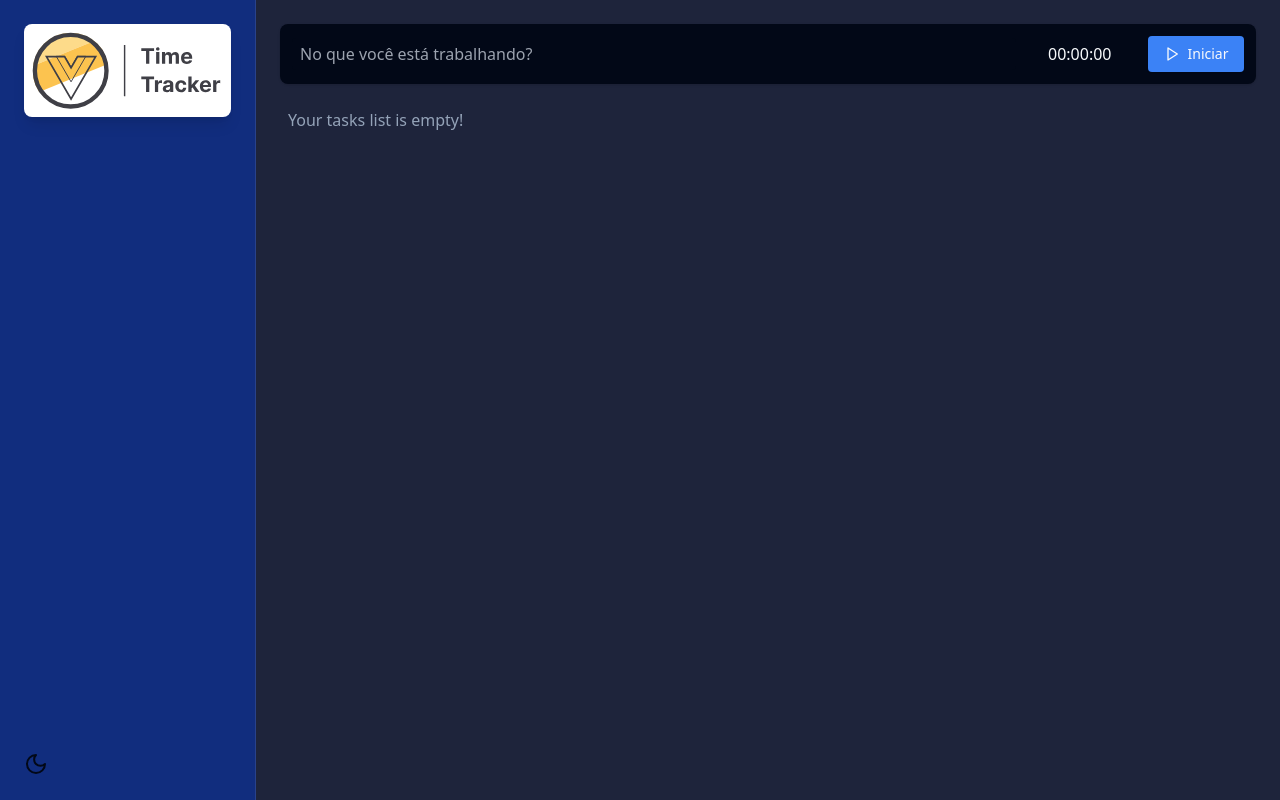
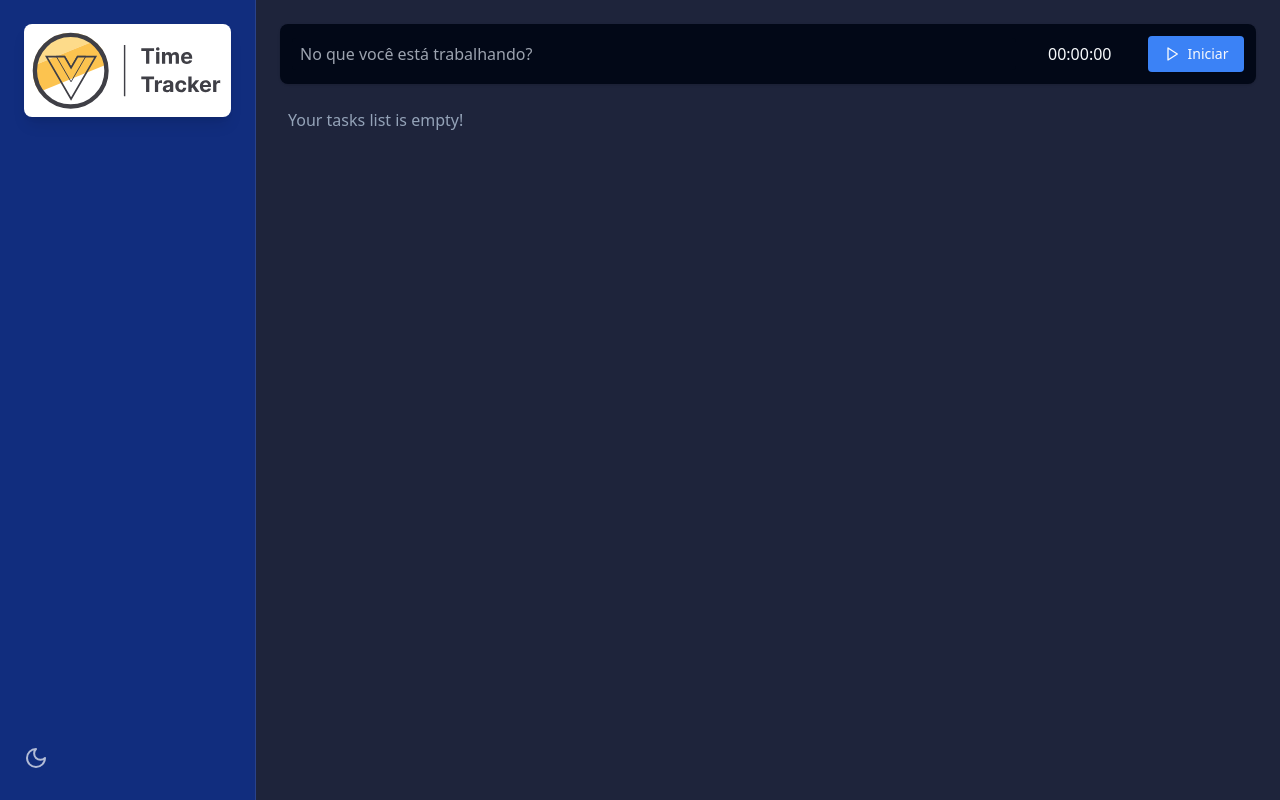
Before and after one commit to adeonirlabs/alura-time-tracker, a Vue app: page / in a window 1280 px wide. Built offline with nearby package versions, Linux system fonts and the light colour scheme.

Commit message:
Create a toggle theme component and refactor the sidebar component

```diff
--- a/src/App.vue
+++ b/src/App.vue
@@ -25,7 +25,7 @@ export default {
 
 <template>
   <div class="grid grid-cols-1 md:grid-cols-[16rem_1fr]">
-    <SideBar @toggle-dark-mode="toggleTheme" />
+    <SideBar @toggle-theme="toggleTheme" />
     <main class="bg-muted">
       <RouterView />
     </main>
--- a/src/components/app/SideBar.vue
+++ b/src/components/app/SideBar.vue
@@ -1,25 +1,17 @@
 <script lang="ts">
-import { Moon, Sun } from 'lucide-vue-next'
-
 import AppLogo from '@/components/ui/AppLogo.vue'
+import ToggleTheme from '@/components/ui/ToggleTheme.vue'
 
 export default {
   name: 'SideBar',
   components: {
     AppLogo,
-    Moon,
-    Sun,
+    ToggleTheme,
   },
-  emits: ['toggleDarkMode'],
-  data() {
-    return {
-      isDarkMode: false,
-    }
-  },
+  emits: ['toggle-theme'],
   methods: {
-    toggleDarkMode() {
-      this.isDarkMode = !this.isDarkMode
-      this.$emit('toggleDarkMode')
+    toggleTheme() {
+      this.$emit('toggle-theme')
     },
   },
 }
@@ -32,9 +24,8 @@ export default {
     <h1 class="overflow-hidden rounded-lg shadow-lg">
       <AppLogo />
     </h1>
-    <button v-if="isDarkMode" class="text-foreground" title="Mudar para o tema escuro" @click="toggleDarkMode">
-      <Sun />
-    </button>
-    <button v-else class="text-background" title="Mudar para o tema claro" @click="toggleDarkMode"><Moon /></button>
+    <footer>
+      <ToggleTheme @toggle-theme="toggleTheme" />
+    </footer>
   </aside>
 </template>
--- /dev/null
+++ b/src/components/ui/ToggleTheme.vue
@@ -0,0 +1,32 @@
+<script lang="ts">
+import { Moon, Sun } from 'lucide-vue-next'
+
+export default {
+  name: 'ToggleTheme',
+  components: {
+    Moon,
+    Sun,
+  },
+  emits: ['toggleTheme'],
+  data() {
+    return {
+      isDarkMode: false,
+    }
+  },
+  methods: {
+    toggleTheme() {
+      this.isDarkMode = !this.isDarkMode
+      this.$emit('toggleTheme')
+    },
+  },
+}
+</script>
+
+<template>
+  <button v-if="isDarkMode" class="text-foreground" title="Mudar para o tema escuro" @click="toggleTheme">
+    <Sun />
+  </button>
+  <button v-else class="text-foreground/70" title="Mudar para o tema claro" @click="toggleTheme">
+    <Moon />
+  </button>
+</template>
```
